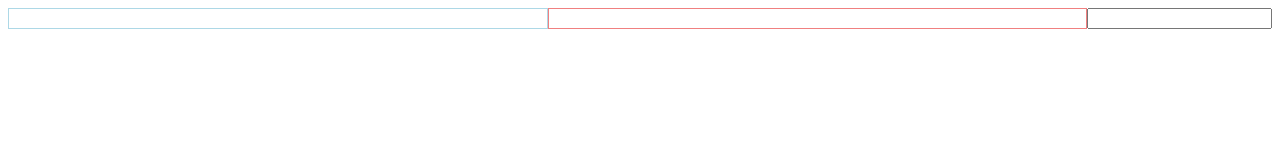
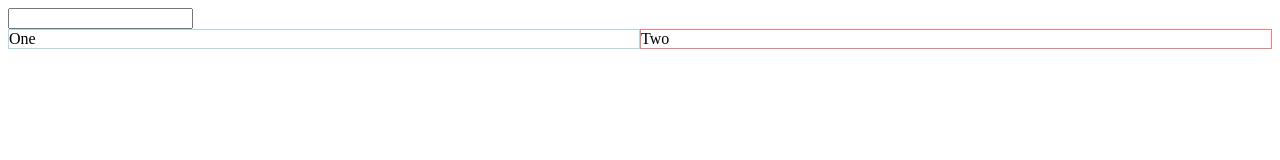
Before and after one commit to asiamcarter/BOOK3-BrowserEvent-mirrorMirror, a plain HTML site: page index.html in a window 1280 px wide. Drawn offline with Linux system fonts and the light colour scheme.

Commit message:
updated code with comments // assignment complete

```diff
--- a/index.html
+++ b/index.html
@@ -9,12 +9,12 @@
 
 <body>
 
-<article id = "left">
+<!-- <article id = "left">
 
 </article>
 <article id = "right">
 
-</article>
+</article> -->
 
 
 
--- a/main.js
+++ b/main.js
@@ -1,11 +1,29 @@
+//create input field, append to body of document
 let input = document.createElement("input")
 input.setAttribute("id", "message")
 document.body.appendChild(input)
 
-//mirroring keystrokes in article sections
+//create articleContainer, append to document body
+let articleContainer = document.createElement("article-container")
+articleContainer.setAttribute("id", "article-container")
+document.body.appendChild(articleContainer)
+
+//create two articles, with unique ids. append to articleContainer
+let article1 = document.createElement("article")
+article1.setAttribute("id", "article1")
+article1.textContent = "One"
+
+let article2 = document.createElement("article")
+article2.setAttribute("id", "article2")
+article2.textContent = "Two"
+
+articleContainer.appendChild(article1)
+articleContainer.appendChild(article2)
+
+//add EventListener that listens for keyup in input field and mirrors those strokes in the two articles
 document.getElementById("message").addEventListener("keyup", function(event) {
-    let article1 = document.getElementById("left")
-    let article2 = document.getElementById("right")
+    let article1 = document.getElementById("article1")
+    let article2 = document.getElementById("article2")
     article1.textContent = event.target.value;
     article2.textContent = event.target.value;
 });
--- a/styles.css
+++ b/styles.css
@@ -1,16 +1,16 @@
-body {
+#article-container {
     display: flex;
     flex-direction: row;
 
 }
 
-#left {
+#article1 {
 border: solid 1px lightblue;
 flex-basis: 50%;
 
 }
 
-#right {
+#article2 {
     border: solid 1px lightcoral;
     flex-basis: 50%
 }
```
